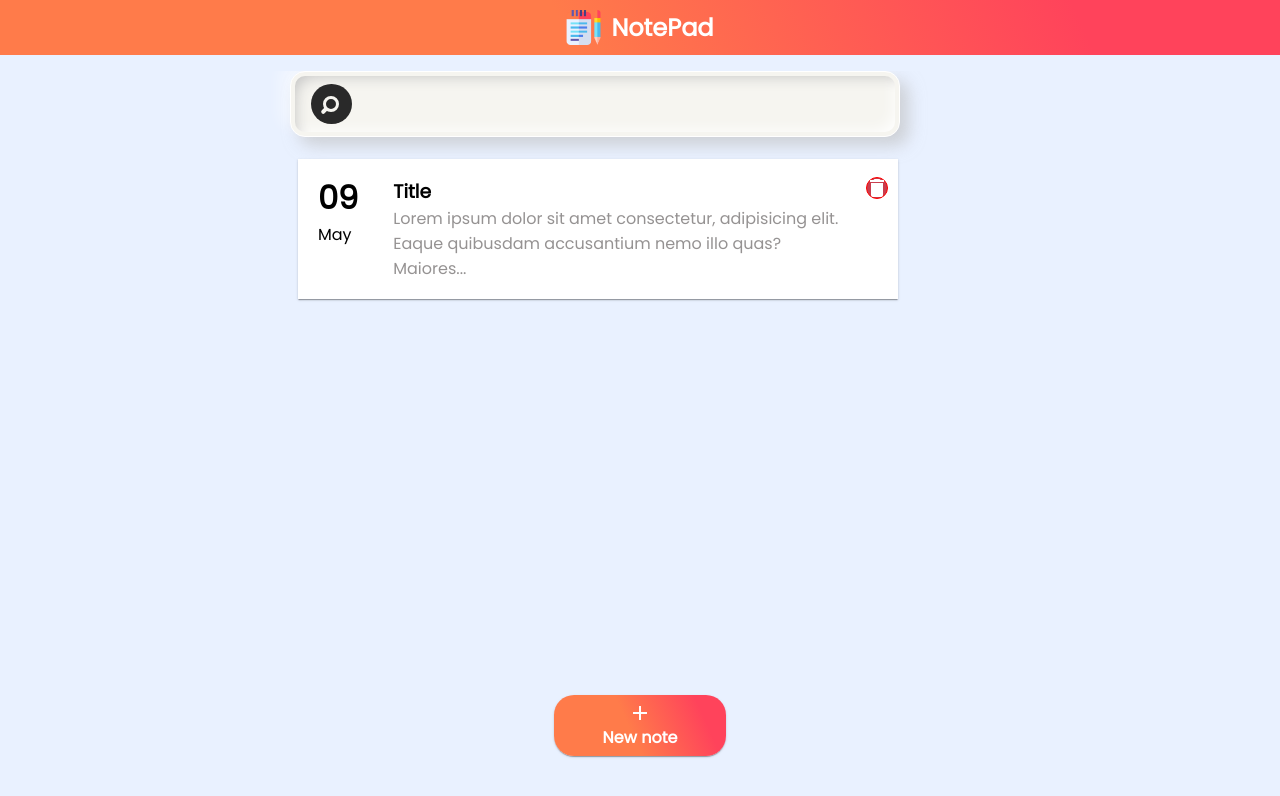
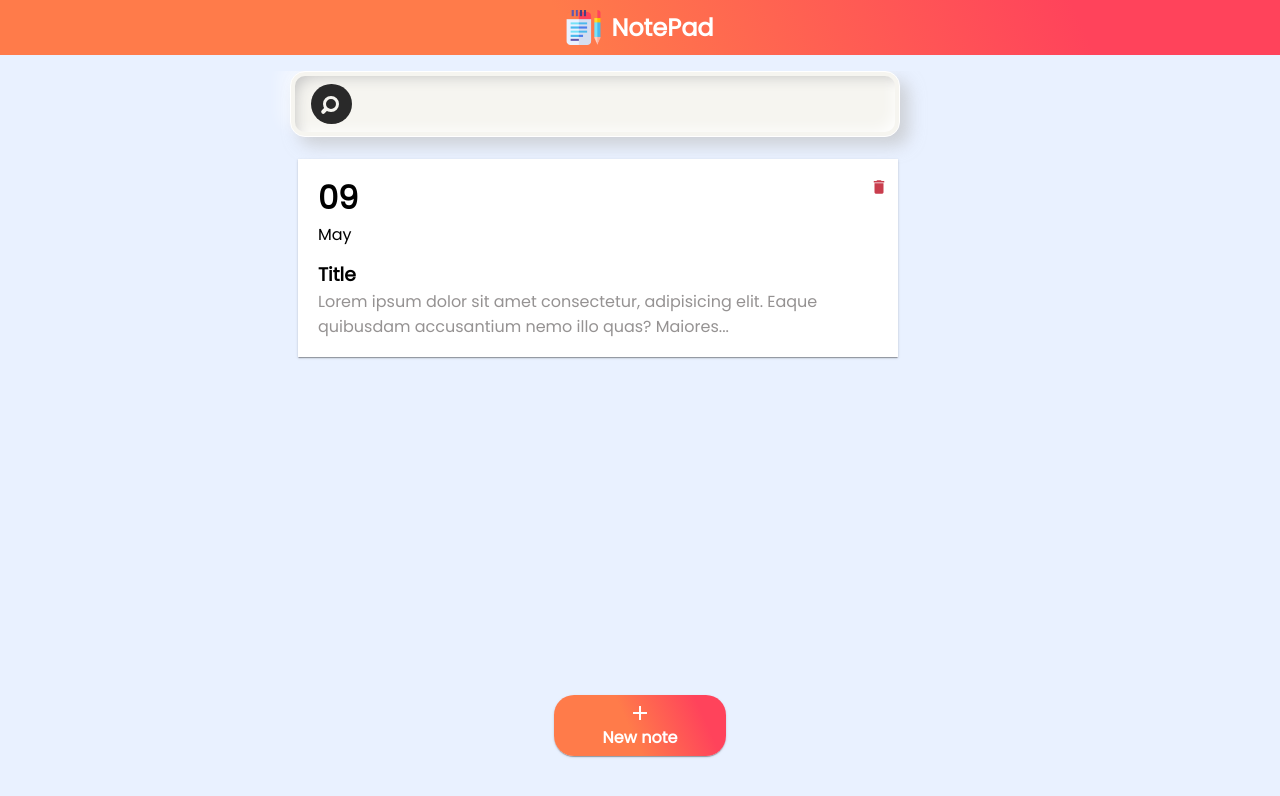
Before and after one commit to Moro-Afriyie/Note-App, an Angular app: page / in a window 1280 px wide. Shown: the top 796 px of the page. Built offline with nearby package versions, Linux system fonts and the light colour scheme.

Commit message:
styled the delet icon

```diff
--- a/src/app/notepad-page/notepad-page.component.html
+++ b/src/app/notepad-page/notepad-page.component.html
@@ -12,7 +12,8 @@
         </form>
     </div>
     <div class="notepad__cards">
-        <div class="card-container" (click)="onCardClicked()">
+        <div class="card-container">
+            <div class="card__container__box" (click)="onCardClicked()">
                 <div class="card__date">
                     <h1 class="card__date__day">{{noteDetails.day}}</h1>
                     <p class="card__date__month">{{noteDetails.month}}</p>
@@ -20,6 +21,7 @@
                 <div class="card__content">
                     <h3 class="card__title">{{noteDetails.title}}</h3>
                     <p class="card__body">{{noteDetails.body| truncate : 110 : true }}</p>
+                </div>
             </div>
             <div class="card__item__option delete js-option">
                 <span class="material-icons">
--- a/src/app/notepad-page/notepad-page.component.scss
+++ b/src/app/notepad-page/notepad-page.component.scss
@@ -177,22 +177,25 @@ form {
         color: rgba(145, 142, 142, 0.959);
     }
     .card__item__option {
-        border: 1px solid red;
+        // border: 1px solid red;
         width: 20px;
         height: 20px;
         margin: 8px 0;
         border-radius: 50%;
-        color: white;
+        color: #c93d4d;
         opacity: 1;
         font-size: 10px;
         text-align: center;
         line-height: 20px;
         cursor: pointer;
         transition: all .2s;
-        background-color: #c93d4d;
+        // background-color: #c93d4d;
         display: flex;
         align-items: center;
         justify-content: center;
+        span {
+            font-size: 18px;
+        }
     }
 }
 
```
Lines whose indentation alone changed are shown as unchanged.
